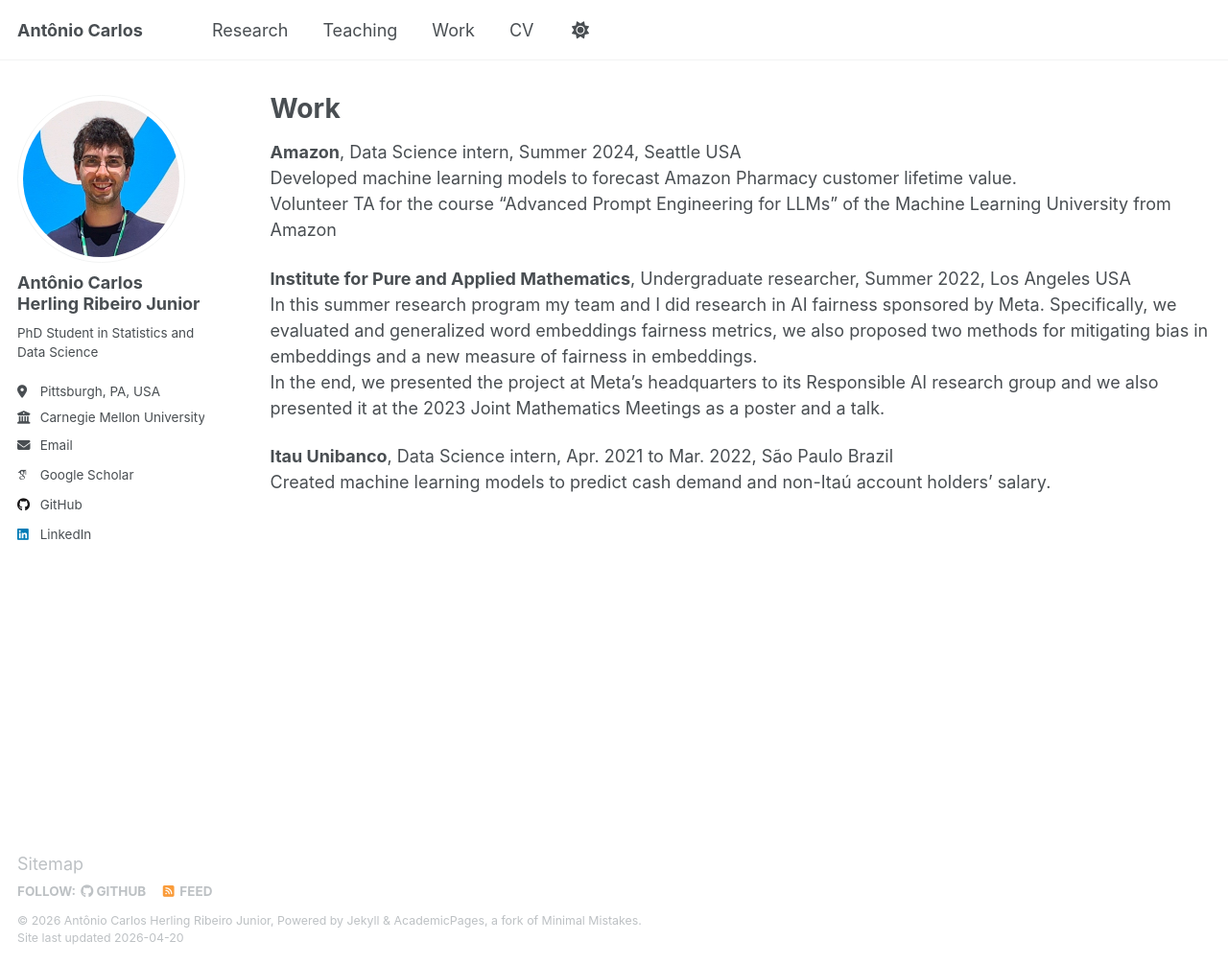
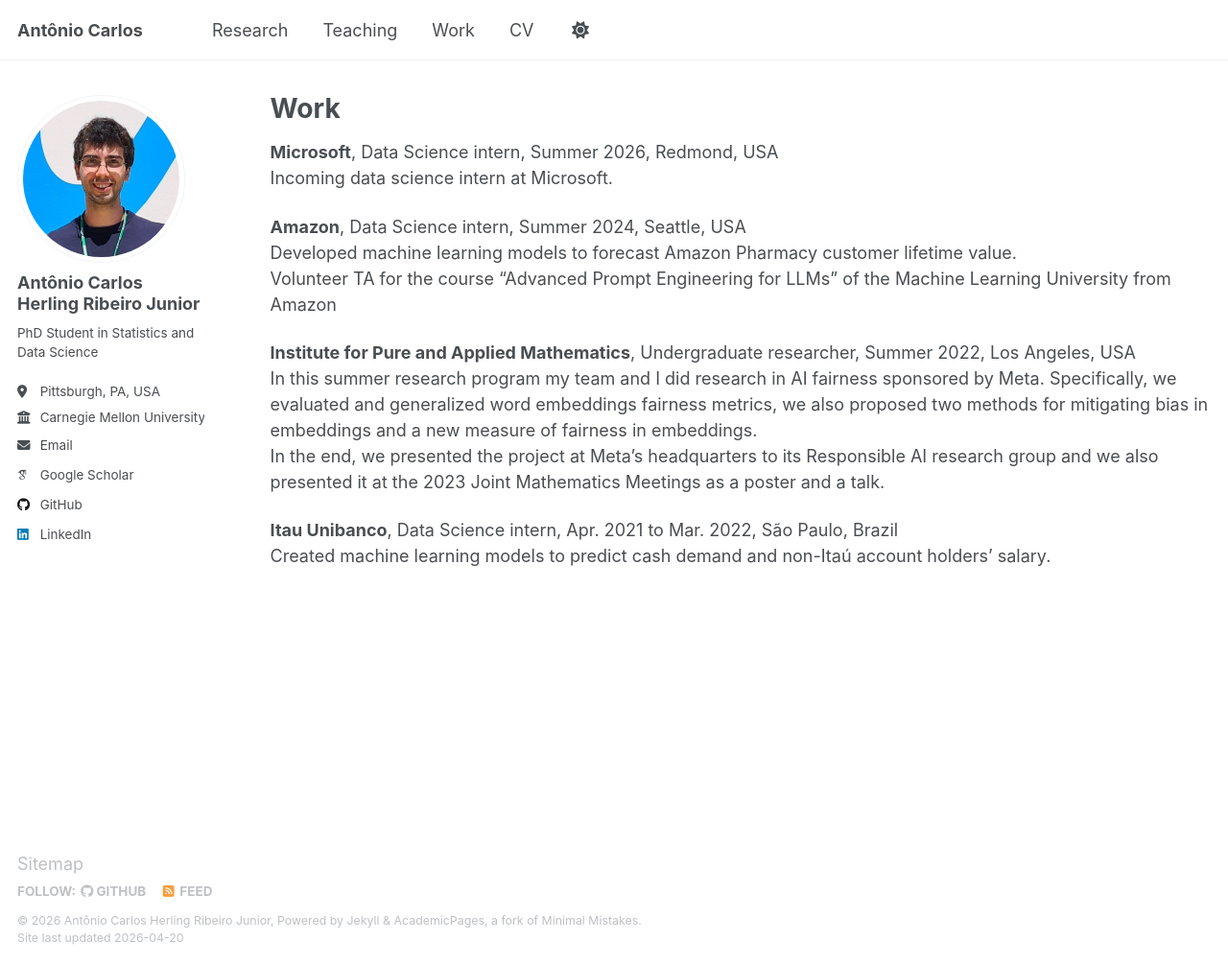
Before and after one commit to antonioherling/antonioherling.github.io, a Jekyll site: the page built from _pages/work.md, in a window 1280 px wide and 1006 px high. Shown: the whole window at 96% size. Built offline with Jekyll 4.4.1, drawn with Linux system fonts in a browser that asks for light colours; some web fonts are replaced.

Commit message:
Update work.md

```diff
--- a/_pages/work.md
+++ b/_pages/work.md
@@ -9,13 +9,16 @@ redirect_from:
 
 <!-- {% include base_path %} -->
 
-**Amazon**, Data Science intern, Summer 2024, Seattle USA<br>
+**Microsoft**, Data Science intern, Summer 2026, Redmond, USA<br>
+Incoming data science intern at Microsoft.
+
+**Amazon**, Data Science intern, Summer 2024, Seattle, USA<br>
 Developed machine learning models to forecast Amazon Pharmacy customer lifetime value. <br>
 Volunteer TA for the course "Advanced Prompt Engineering for LLMs" of the Machine Learning University from Amazon <br>
 
-**Institute for Pure and Applied Mathematics**, Undergraduate researcher, Summer 2022, Los Angeles USA<br>
+**Institute for Pure and Applied Mathematics**, Undergraduate researcher, Summer 2022, Los Angeles, USA<br>
 In this summer research program my team and I did research in AI fairness sponsored by Meta. Specifically, we evaluated and generalized word embeddings fairness metrics, we also proposed two methods for mitigating bias in embeddings and a new measure of fairness in embeddings. <br>
 In the end, we presented the project at Meta’s headquarters to its Responsible AI research group and we also presented it at the 2023 Joint Mathematics Meetings as a poster and a talk.
 
-**Itau Unibanco**, Data Science intern, Apr. 2021 to Mar. 2022, São Paulo Brazil<br>
+**Itau Unibanco**, Data Science intern, Apr. 2021 to Mar. 2022, São Paulo, Brazil<br>
 Created machine learning models to predict cash demand and non-Itaú account holders' salary.
```
